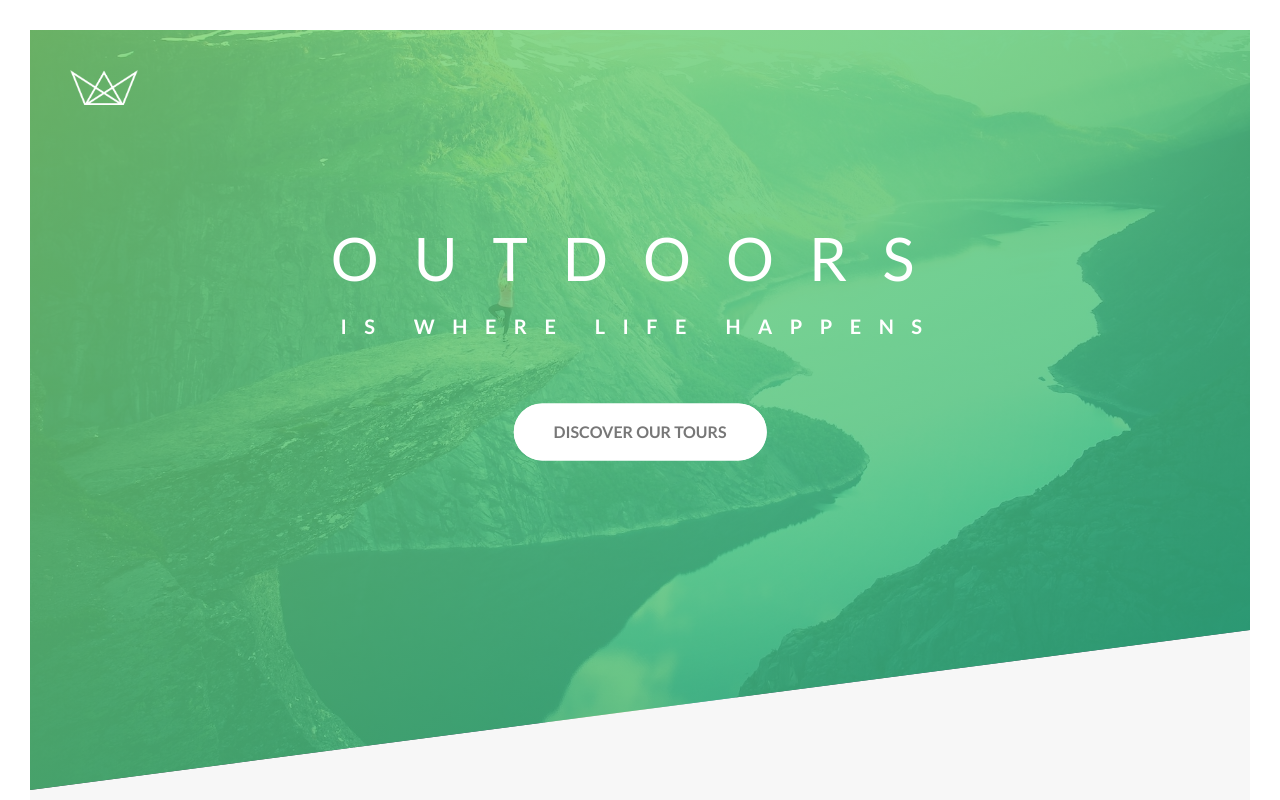
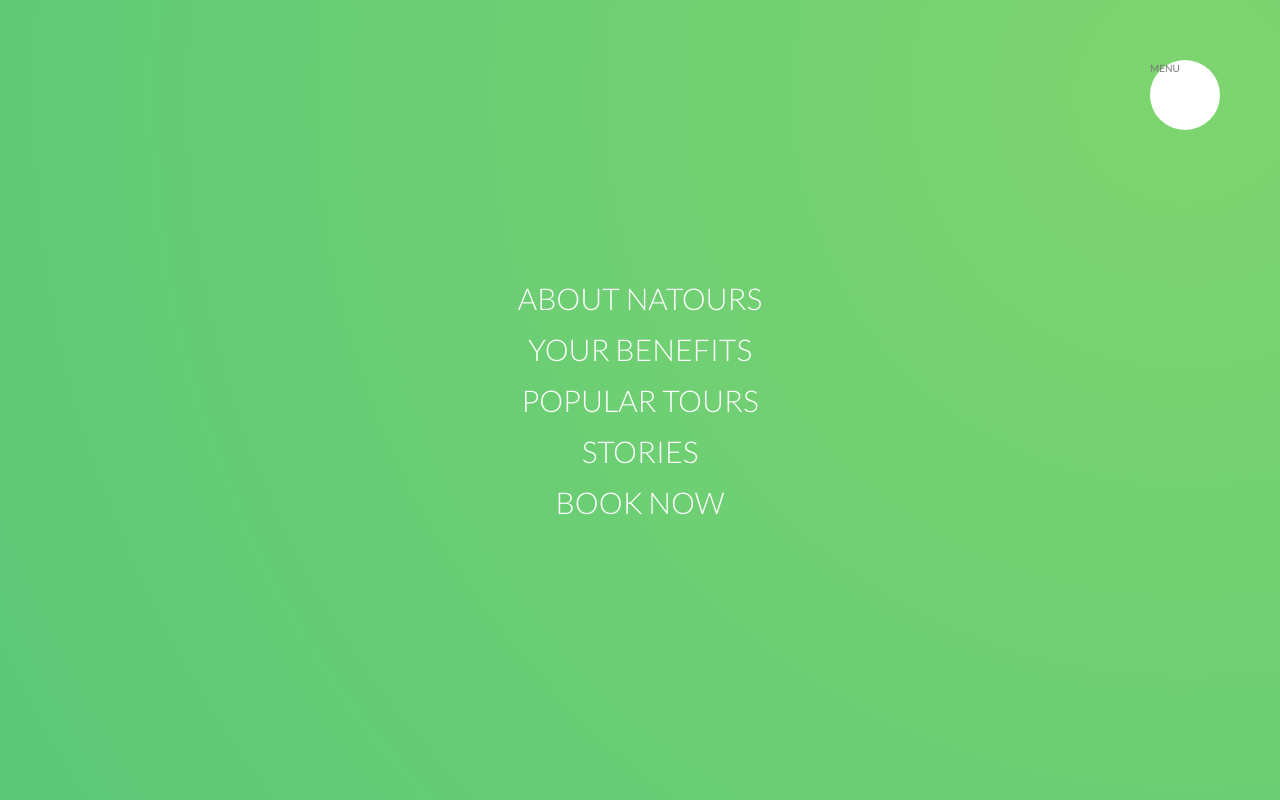
Before and after one commit to Ochanissi/Natours, a website: page index.html in a window 1280 px wide. Shown: the top 800 px of the page. Drawn offline with Linux system fonts and the light colour scheme.

Commit message:
Building the navigation

```diff
--- a/index.html
+++ b/index.html
@@ -10,6 +10,26 @@
         <title>Natours | Exciting tours for adventurous people</title>
     </head>
     <body>
+
+        <div class="navigation">
+            <input type="checkbox" class="navigation__checkbox" id="navi-toggle">
+
+            <label for="navi-toggle" class="navigation__button">MENU</label>
+
+            <div class="navigation__background">&nbsp;</div>
+
+            <nav class="navigation__nav">
+                <ul class="navigation__list">
+                    <li class="navigation__item"><a href="#" class="navigation__link">About Natours</a></li>
+                    <li class="navigation__item"><a href="#" class="navigation__link">Your benefits</a></li>
+                    <li class="navigation__item"><a href="#" class="navigation__link">Popular tours</a></li>
+                    <li class="navigation__item"><a href="#" class="navigation__link">Stories</a></li>
+                    <li class="navigation__item"><a href="#" class="navigation__link">Book now</a></li>
+
+                </ul>
+            </nav>
+        </div>
+
         <header class="header">
             <div class="header__logo-box">
                 <img src="img/logo-white.png" alt="Logo" class="header__logo">
--- /dev/null
+++ b/sass/layout/_navigation.scss
@@ -0,0 +1,60 @@
+.navigation {
+
+    &__checkbox {
+        display: none;
+    }
+
+    &__button {
+        background-color: $color-white;
+        height: 7rem;
+        width: 7rem;
+        position: fixed;
+        top: 6rem;
+        right: 6rem;
+        border-radius: 50%;
+        z-index: 2000;
+    }
+
+    &__background {
+        height: 6rem;
+        width: 6rem;
+        border-radius: 50%;
+        position: fixed;
+        top: 6.5rem;
+        right: 6.5rem;
+        background-image: radial-gradient($color-primary-light, $color-primary-dark);
+        z-index: 1000;
+
+        transform: scale(80);
+    }
+
+    &__nav {
+        height: 100vh;
+        width: 100%;
+        position: fixed;
+        top: 0;
+        right: 0;
+        z-index: 1500;
+    }
+
+    &__list {
+        position: absolute;
+        top: 50%;
+        left: 50%;
+        transform: translate(-50%, -50%);
+        list-style: none;
+        text-align: center;
+    }
+
+    &__item {
+
+    }
+
+    &__link {
+        font-size: 3rem;
+        font-weight: 300;
+        color: white;
+        text-decoration: none;
+        text-transform: uppercase;
+    }
+}
--- a/sass/main.scss
+++ b/sass/main.scss
@@ -15,6 +15,7 @@
 @import "components/form";
 @import "components/story";
 
+@import "layout/navigation";
 @import "layout/footer";
 @import "layout/grid";
 @import "layout/header";
```
Also changed, not shown: css/style.css.
